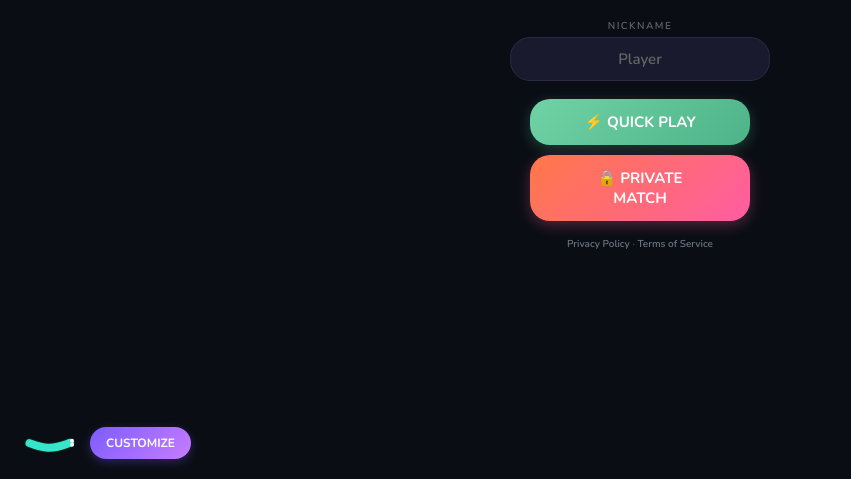
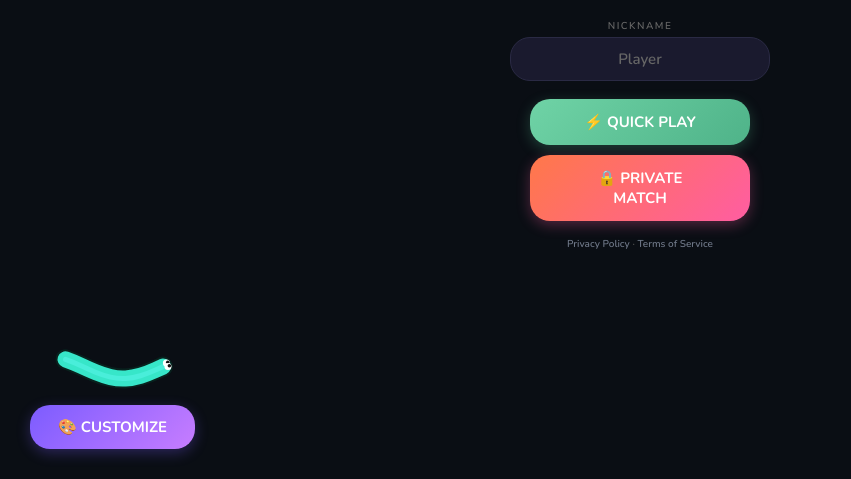
Before and after one commit to williamsbrandon154-pixel/WormyRoyal, a website: page public/index.html in a window 1280 px wide. Shown: the part 321-800 px from the top of the page, without its empty margins (0-851 px from the left). Drawn offline with nearby package versions, Linux system fonts and the light colour scheme.

Commit message:
Bigger customize button with snake preview above it

```diff
--- a/public/index.html
+++ b/public/index.html
@@ -66,9 +66,9 @@ label{display:block;font-size:10px;color:#666;text-transform:uppercase;letter-sp
 <div style="margin-top:16px;font-size:10px;color:#555"><a href="/privacy.html" style="color:#6E7787;text-decoration:none">Privacy Policy</a> · <a href="/terms.html" style="color:#6E7787;text-decoration:none">Terms of Service</a></div>
 </div>
 <!-- Customize button bottom-left with snake preview -->
-<div id="customizeCorner" style="position:fixed;bottom:20px;left:20px;z-index:21;cursor:pointer;display:flex;align-items:center;gap:10px">
-  <canvas id="miniSnakePreview" width="60" height="30" style="border-radius:8px"></canvas>
-  <button class="btn" id="customizeBtn" style="padding:8px 16px;font-size:12px;background:linear-gradient(135deg,#7c5cff,#c77dff);box-shadow:0 3px 10px rgba(124,92,255,.3)">CUSTOMIZE</button>
+<div id="customizeCorner" style="position:fixed;bottom:30px;left:30px;z-index:21;cursor:pointer;display:flex;flex-direction:column;align-items:center;gap:8px">
+  <canvas id="miniSnakePreview" width="140" height="60" style="border-radius:12px"></canvas>
+  <button class="btn" id="customizeBtn" style="padding:12px 28px;font-size:15px;background:linear-gradient(135deg,#7c5cff,#c77dff);box-shadow:0 4px 14px rgba(124,92,255,.3)">🎨 CUSTOMIZE</button>
 </div>
 </div>
 
@@ -331,23 +331,35 @@ function drawSnakePreview(){
 
 function drawMiniSnake(){
   const c=$("miniSnakePreview"),x=c.getContext("2d");
-  x.clearRect(0,0,60,30);
+  const W=140,H=60;
+  x.clearRect(0,0,W,H);
   const col=chosenColor;
   const cr=parseInt(col.slice(1,3),16),cg=parseInt(col.slice(3,5),16),cb=parseInt(col.slice(5,7),16);
   const t=performance.now()/800;
   const pts=[];
-  for(let i=0;i<6;i++){pts.push([50-i*9,15+Math.sin(t+i*0.7)*5])}
+  for(let i=0;i<8;i++){pts.push([120-i*15,H/2+Math.sin(t+i*0.6)*12])}
   x.lineCap="round";x.lineJoin="round";
+  // Outline
   x.beginPath();x.moveTo(pts[0][0],pts[0][1]);
   for(let i=0;i<pts.length-1;i++){const mx=(pts[i][0]+pts[i+1][0])/2,my=(pts[i][1]+pts[i+1][1])/2;x.quadraticCurveTo(pts[i][0],pts[i][1],mx,my)}
-  x.lineWidth=10;x.strokeStyle=`rgb(${cr*.15|0},${cg*.15|0},${cb*.15|0})`;x.stroke();
+  x.lineWidth=20;x.strokeStyle=`rgb(${cr*.15|0},${cg*.15|0},${cb*.15|0})`;x.stroke();
+  // Body
   x.beginPath();x.moveTo(pts[0][0],pts[0][1]);
   for(let i=0;i<pts.length-1;i++){const mx=(pts[i][0]+pts[i+1][0])/2,my=(pts[i][1]+pts[i+1][1])/2;x.quadraticCurveTo(pts[i][0],pts[i][1],mx,my)}
-  x.lineWidth=8;x.strokeStyle=col;x.stroke();
+  x.lineWidth=16;x.strokeStyle=col;x.stroke();
+  // Highlight
+  x.beginPath();x.moveTo(pts[0][0],pts[0][1]);
+  for(let i=0;i<pts.length-1;i++){const mx=(pts[i][0]+pts[i+1][0])/2,my=(pts[i][1]+pts[i+1][1])/2;x.quadraticCurveTo(pts[i][0],pts[i][1],mx,my)}
+  x.lineWidth=5;x.strokeStyle=`rgba(${Math.min(255,cr+60)},${Math.min(255,cg+60)},${Math.min(255,cb+60)},0.3)`;x.stroke();
   // Eyes
-  const eyeR=2;
-  x.beginPath();x.arc(pts[0][0]+2,pts[0][1]-2,eyeR,0,Math.PI*2);x.fillStyle="#fff";x.fill();
-  x.beginPath();x.arc(pts[0][0]+2,pts[0][1]+2,eyeR,0,Math.PI*2);x.fillStyle="#fff";x.fill();
+  const eyeR=3.5;
+  const dir=Math.atan2(pts[0][1]-pts[1][1],pts[0][0]-pts[1][0]);
+  for(const off of[-.4,.4]){
+    const ex=pts[0][0]+Math.cos(dir+off)*5;
+    const ey=pts[0][1]+Math.sin(dir+off)*5;
+    x.beginPath();x.arc(ex,ey,eyeR,0,Math.PI*2);x.fillStyle="#fff";x.fill();
+    x.beginPath();x.arc(ex+Math.cos(dir)*1.5,ey+Math.sin(dir)*1.5,eyeR*.5,0,Math.PI*2);x.fillStyle="#111";x.fill();
+  }
 }
 let _miniAnim=null;
 function startMiniAnim(){if(_miniAnim)return;function l(){_miniAnim=requestAnimationFrame(l);drawMiniSnake()}l()}
```
